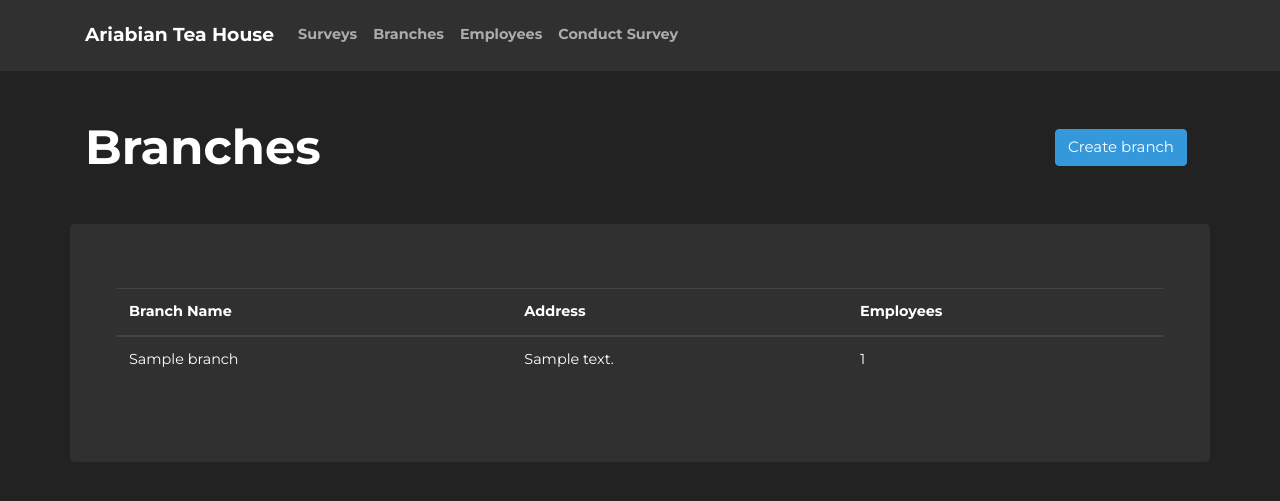
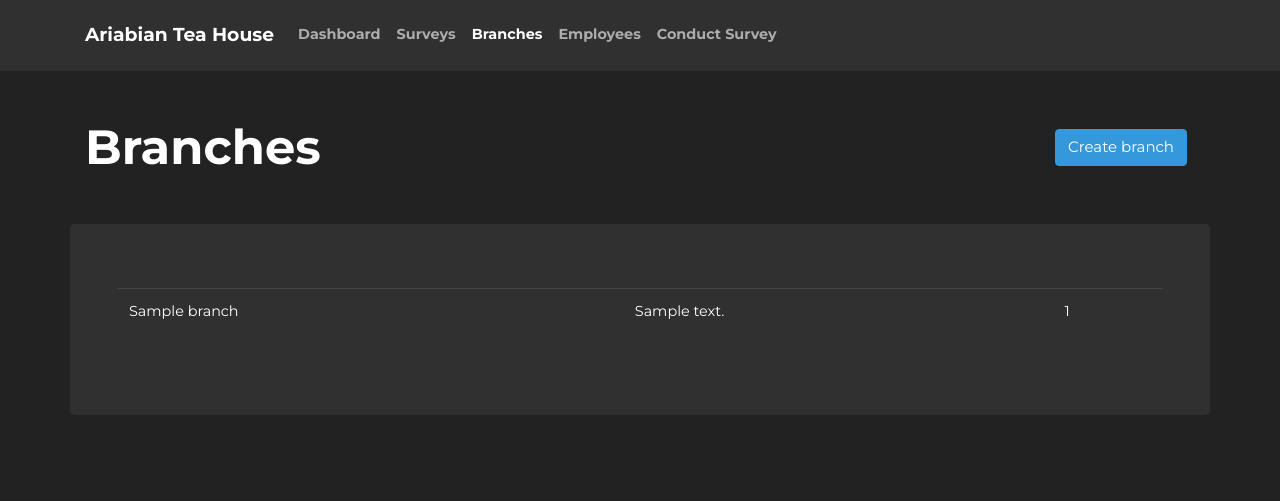
Before and after one commit to tordsyabe/ath-survey, a Flask app: page /branches/ in a window 1280 px wide. Shown: the top 501 px of the page. Run offline with Flask 2, Linux system fonts and the light colour scheme; tables that the repository leaves empty hold one stand-in row (values such as "Sample post"); some libraries are stand-ins or nearby versions.

Commit message:
added active link on nav using jquery

```diff
--- a/athsurveyapp/blueprints/branch/templates/branches.html
+++ b/athsurveyapp/blueprints/branch/templates/branches.html
@@ -18,14 +18,14 @@
   <div class="row mt-5 jumbotron">
     <div class="col-12">
       <table class="table table-hover">
-        <thead>
+        <!-- <thead>
           <tr>
             <th scope="col">Branch Name</th>
             <th scope="col">Address</th>
             <th scope="col">Employees</th>
           </tr>
-        </thead>
-        <tbody>
+        </thead> -->
+        <!-- <tbody> -->
         {% for branch in branches %}
         <tr>
           <td>{{ branch.name }}</td>
@@ -33,7 +33,7 @@
           <td>{{ branch.employees | length }}</td>
         </tr>
         {% endfor %}
-        </tbody>
+        <!-- </tbody>s -->
       </table>
     </div>
   </div>
--- a/athsurveyapp/static/js/main.js
+++ b/athsurveyapp/static/js/main.js
@@ -1,4 +1,14 @@
 $(document).ready(function () {
+  const activePage = window.location.pathname;
+
+  $(".nav-item").each(function () {
+    var linkPage = $(this).find("a").attr("href");
+    console.log(activePage, linkPage);
+    if (activePage === linkPage) {
+      $(this).addClass("active");
+    }
+  });
+
   // Bootsrap select picker
   $(".selectpicker").selectpicker();
 
--- a/athsurveyapp/templates/layouts/base.html
+++ b/athsurveyapp/templates/layouts/base.html
@@ -65,6 +65,13 @@
             <li class="nav-item">
               <a
                 class="nav-link font-weight-bold"
+                href="{{ url_for('dashboard.dashboard') }}"
+                >Dashboard</a
+              >
+            </li>
+            <li class="nav-item">
+              <a
+                class="nav-link font-weight-bold"
                 href="{{ url_for('survey_page.survey_index') }}"
                 >Surveys</a
               >
```
Lines whose indentation alone changed are shown as unchanged.
